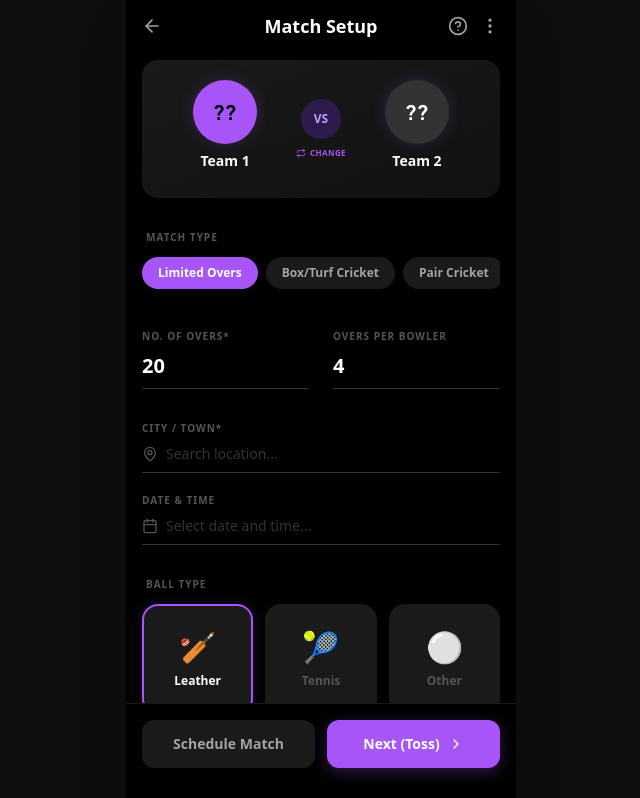
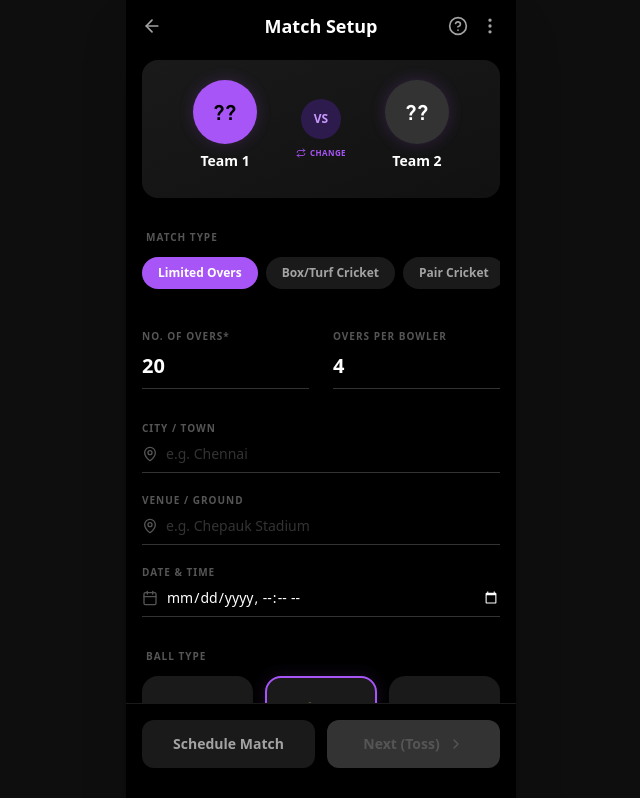
Before and after one commit to GokulAjithV/crease-lens, a React (Vite) app: page /match/new in a window 1280 px wide. Shown: the top 798 px of the page, without its empty margins (319-959 px from the left). Built offline with nearby package versions, Linux system fonts and the light colour scheme.

Commit message:
integrate GET /teams and POST /start-match

```diff
--- a/src/pages/SelectTeam.tsx
+++ b/src/pages/SelectTeam.tsx
@@ -1,19 +1,17 @@
-import React, { useState } from 'react';
-import { X, Search, Plus, ChevronRight, ArrowLeft } from 'lucide-react';
+import React, { useState, useEffect } from 'react';
+import { X, Search, Plus, ChevronRight, ArrowLeft, Loader2 } from 'lucide-react';
 import { useNavigate, useLocation } from 'react-router-dom';
 
-const allTeams = {
-  yours: [
-    { id: '1', name: 'Village Kings', initials: 'VK', color: '#a855f7', players: 8, matches: 12, sub: 'Created by you · 8 Players' },
-    { id: '2', name: 'Mumbai XI', initials: 'MX', color: '#f59e0b', players: 11, matches: 24, sub: 'Created by you · 11 Players' },
-    { id: '3', name: 'Street Strikers', initials: 'SS', color: '#10b981', players: 9, matches: 6, sub: 'Created by you · 9 Players' },
-  ],
-  opponents: [
-    { id: '4', name: 'Royal Challengers', initials: 'RC', color: '#ef4444', players: 14, matches: 18, sub: '14 Players · 18 Matches' },
-    { id: '5', name: 'Chennai Lions', initials: 'CL', color: '#3b82f6', players: 12, matches: 10, sub: '12 Players · 10 Matches' },
-    { id: '6', name: 'Delhi Dashers', initials: 'DD', color: '#f97316', players: 10, matches: 8, sub: '10 Players · 8 Matches' },
-  ],
-};
+interface TeamData {
+  id: string;
+  name: string;
+  initials: string;
+  color: string;
+  players: number;
+  matches: number;
+  sub: string;
+  created_by?: string;
+}
 
 export default function SelectTeam() {
   const navigate = useNavigate();
@@ -27,13 +25,82 @@ export default function SelectTeam() {
     preselected?.preselectedTeam1 && preselected?.preselectedTeam2 ? 1 : preselected?.preselectedTeam1 ? 2 : 1
   );
 
-  const filterTeams = (teams: typeof allTeams.yours) =>
-    teams.filter((t) => t.name.toLowerCase().includes(search.toLowerCase()));
+  const [yours, setYours] = useState<TeamData[]>([]);
+  const [opponents, setOpponents] = useState<TeamData[]>([]);
+  const [loading, setLoading] = useState(true);
+  const [error, setError] = useState('');
 
-  const filteredYours = filterTeams(allTeams.yours);
-  const filteredOpponents = filterTeams(allTeams.opponents);
+  useEffect(() => {
+    async function fetchTeams() {
+      try {
+        setError('');
+        setLoading(true);
+        const API_URL = import.meta.env.VITE_API_URL || 'http://localhost:8000';
+        const token = localStorage.getItem('token');
+        const userStr = localStorage.getItem('user');
+
+        let currentUserId = '';
+        if (userStr) {
+          try {
+            const userObj = JSON.parse(userStr);
+            currentUserId = userObj.id || '';
+          } catch (e) {
+            console.error('Failed to parse user from localStorage', e);
+          }
+        }
+
+        const response = await fetch(`${API_URL}/api/teams?scope=all`, {
+          headers: {
+            ...(token ? { Authorization: `Bearer ${token}` } : {}),
+          },
+        });
+
+        if (!response.ok) {
+          throw new Error('Failed to fetch teams');
+        }
+
+        const json = await response.json();
+        const rawTeams = json.data || [];
+
+        // Map API response to UI expected fields
+        const mappedTeams = rawTeams.map((team: any) => {
+          const players = team.player_count || 0;
+          const isYours = currentUserId && team.created_by === currentUserId;
+          return {
+            id: team.id,
+            name: team.name,
+            initials: team.initials || team.name.slice(0, 2).toUpperCase(),
+            color: team.avatar_color || '#7c3aed',
+            players: players,
+            matches: 0,
+            sub: isYours ? `Created by you · ${players} Players` : `${players} Players`,
+            created_by: team.created_by,
+          };
+        });
+
+        // Split teams
+        const yourTeams = mappedTeams.filter((t: any) => currentUserId && t.created_by === currentUserId);
+        const opponentTeams = mappedTeams.filter((t: any) => !currentUserId || t.created_by !== currentUserId);
+
+        setYours(yourTeams);
+        setOpponents(opponentTeams);
+      } catch (err: any) {
+        setError(err.message || 'Something went wrong while fetching teams');
+      } finally {
+        setLoading(false);
+      }
+    }
+
+    fetchTeams();
+  }, []);
+
+  const filterTeams = (teamsList: TeamData[]) =>
+    teamsList.filter((t) => t.name.toLowerCase().includes(search.toLowerCase()));
+
+  const filteredYours = filterTeams(yours);
+  const filteredOpponents = filterTeams(opponents);
   const allFiltered = [...filteredYours, ...filteredOpponents];
-  const noResults = search.length > 0 && allFiltered.length === 0;
+  const noResults = !loading && search.length > 0 && allFiltered.length === 0;
 
   const handleSelectTeam = (teamId: string) => {
     if (selectingFor === 1) {
@@ -46,7 +113,7 @@ export default function SelectTeam() {
 
   const getTeamById = (id: string | null) => {
     if (!id) return null;
-    return [...allTeams.yours, ...allTeams.opponents].find((t) => t.id === id) || null;
+    return [...yours, ...opponents].find((t) => t.id === id) || null;
   };
 
   const team1 = getTeamById(selectedTeam1);
@@ -170,6 +237,27 @@ export default function SelectTeam() {
 
       {/* Team Lists */}
       <main className="px-4 pb-32 space-y-6">
+
+        {/* Loading State */}
+        {loading && (
+          <div className="flex flex-col items-center justify-center py-12">
+            <Loader2 size={32} className="text-[#a855f7] animate-spin mb-3" />
+            <p className="text-sm text-[#a3a3a3]">Loading teams...</p>
+          </div>
+        )}
+
+        {/* Error State */}
+        {error && (
+          <div className="bg-[#ef4444]/10 border border-[#ef4444]/30 rounded-2xl p-4 text-center">
+            <p className="text-sm text-[#ef4444] mb-2">{error}</p>
+            <button
+              onClick={() => window.location.reload()}
+              className="text-xs text-[#ffffff] underline font-medium hover:text-[#a855f7]"
+            >
+              Retry
+            </button>
+          </div>
+        )}
 
         {/* No Results */}
         {noResults && (
--- a/src/pages/StartMatch.tsx
+++ b/src/pages/StartMatch.tsx
@@ -1,5 +1,5 @@
 import React, { useState } from 'react';
-import { ArrowLeft, HelpCircle, MoreVertical, MapPin, Calendar, ChevronRight, Repeat, UserPlus } from 'lucide-react';
+import { ArrowLeft, HelpCircle, MoreVertical, MapPin, Calendar, ChevronRight, Repeat, UserPlus, Loader2 } from 'lucide-react';
 import { useNavigate, useLocation } from 'react-router-dom';
 
 interface TeamData {
@@ -12,18 +12,39 @@ interface TeamData {
   sub: string;
 }
 
+// Maps UI labels → DB enum values for match_type
+const matchTypeMap: Record<string, string> = {
+  'Limited Overs': 'Limited',
+  'Box/Turf Cricket': 'Box',
+  'Pair Cricket': 'Pair',
+  'Test Match': 'Test',
+  'The Hundred': 'TheHundred',
+};
+
+// Maps UI labels → DB values for ball_type
+const ballTypeMap: Record<string, string> = {
+  'Leather': 'leather',
+  'Tennis': 'tennis',
+  'Other': 'other',
+};
+
 export default function StartMatch() {
   const navigate = useNavigate();
   const location = useLocation();
   const { team1, team2 } = (location.state as { team1: TeamData | null; team2: TeamData | null }) || { team1: null, team2: null };
 
   const [matchType, setMatchType] = useState('Limited Overs');
-  const [ballType, setBallType] = useState('Leather');
-  const [pitchType, setPitchType] = useState('Turf');
+  const [ballType, setBallType] = useState('Tennis');
+  const [pitchType, setPitchType] = useState('Rough');
   const [wagonWheel, setWagonWheel] = useState(true);
   const [overs, setOvers] = useState('20');
   const [oversPerBowler, setOversPerBowler] = useState('4');
+  const [city, setCity] = useState('');
+  const [venue, setVenue] = useState('');
+  const [scheduledAt, setScheduledAt] = useState('');
   const [showMenu, setShowMenu] = useState(false);
+  const [loading, setLoading] = useState(false);
+  const [error, setError] = useState('');
 
   const matchTypes = ['Limited Overs', 'Box/Turf Cricket', 'Pair Cricket', 'Test Match', 'The Hundred'];
   const ballTypes = [
@@ -32,6 +53,53 @@ export default function StartMatch() {
     { id: 'Other', icon: '⚪' },
   ];
   const pitchTypes = ['Turf', 'Rough', 'Cement', 'Astroturf', 'Matting'];
+
+  const handleCreateMatch = async () => {
+    if (!team1 || !team2) return;
+    setError('');
+    setLoading(true);
+
+    try {
+      const API_URL = import.meta.env.VITE_API_URL || 'http://localhost:8000';
+      const token = localStorage.getItem('token');
+
+      const body: Record<string, any> = {
+        team_a_id: team1.id,
+        team_b_id: team2.id,
+        match_type: matchTypeMap[matchType] || 'T20',
+        total_overs: parseInt(overs) || 20,
+        overs_per_bowler: parseInt(oversPerBowler) || 4,
+        ball_type: ballTypeMap[ballType] || 'tennis',
+        pitch_type: pitchType.toLowerCase(),
+      };
+
+      if (city.trim()) body.city = city.trim();
+      if (venue.trim()) body.venue = venue.trim();
+      if (scheduledAt) body.scheduled_at = new Date(scheduledAt).toISOString();
+
+      const response = await fetch(`${API_URL}/api/matches/`, {
+        method: 'POST',
+        headers: {
+          'Content-Type': 'application/json',
+          ...(token ? { Authorization: `Bearer ${token}` } : {}),
+        },
+        body: JSON.stringify(body),
+      });
+
+      const data = await response.json();
+
+      if (!response.ok) {
+        throw new Error(data.detail || 'Failed to create match');
+      }
+
+      const matchId = data.data?.id;
+      navigate(`/match/${matchId}/toss`, { state: { team1, team2, matchId } });
+    } catch (err: any) {
+      setError(err.message);
+    } finally {
+      setLoading(false);
+    }
+  };
 
   return (
     <div className="mx-auto max-w-[390px] min-h-screen bg-[#000000] text-[#ffffff] font-sans relative overflow-x-hidden shadow-2xl">
@@ -67,6 +135,13 @@ export default function StartMatch() {
       </header>
 
       <main className="px-4 py-2 space-y-8 pb-32">
+
+        {/* Error Banner */}
+        {error && (
+          <div className="bg-[#ef4444]/10 border border-[#ef4444]/40 text-[#ef4444] text-xs px-4 py-3 rounded-xl">
+            {error}
+          </div>
+        )}
 
         {/* Teams VS Display */}
         <section className="bg-gradient-to-br from-[#1a1a1a] to-[#111] rounded-2xl p-5">
@@ -174,12 +249,27 @@ export default function StartMatch() {
         {/* Location & Date */}
         <section className="space-y-5">
           <div>
-            <label className="text-[10px] font-bold text-[#565555] tracking-widest uppercase block mb-2">CITY / TOWN*</label>
+            <label className="text-[10px] font-bold text-[#565555] tracking-widest uppercase block mb-2">CITY / TOWN</label>
             <div className="flex items-center border-b border-[#333] pb-2 gap-2">
               <MapPin size={16} className="text-[#565555] flex-shrink-0" />
               <input
                 type="text"
-                placeholder="Search location..."
+                value={city}
+                onChange={(e) => setCity(e.target.value)}
+                placeholder="e.g. Chennai"
+                className="w-full bg-transparent text-sm text-[#ffffff] outline-none placeholder:text-[#333]"
+              />
+            </div>
+          </div>
+          <div>
+            <label className="text-[10px] font-bold text-[#565555] tracking-widest uppercase block mb-2">VENUE / GROUND</label>
+            <div className="flex items-center border-b border-[#333] pb-2 gap-2">
+              <MapPin size={16} className="text-[#565555] flex-shrink-0" />
+              <input
+                type="text"
+                value={venue}
+                onChange={(e) => setVenue(e.target.value)}
+                placeholder="e.g. Chepauk Stadium"
                 className="w-full bg-transparent text-sm text-[#ffffff] outline-none placeholder:text-[#333]"
               />
             </div>
@@ -189,9 +279,10 @@ export default function StartMatch() {
             <div className="flex items-center border-b border-[#333] pb-2 gap-2">
               <Calendar size={16} className="text-[#565555] flex-shrink-0" />
               <input
-                type="text"
-                placeholder="Select date and time..."
-                className="w-full bg-transparent text-sm text-[#ffffff] outline-none placeholder:text-[#333]"
+                type="datetime-local"
+                value={scheduledAt}
+                onChange={(e) => setScheduledAt(e.target.value)}
+                className="w-full bg-transparent text-sm text-[#ffffff] outline-none placeholder:text-[#333] [color-scheme:dark]"
               />
             </div>
           </div>
@@ -282,11 +373,25 @@ export default function StartMatch() {
           Schedule Match
         </button>
         <button
-          onClick={() => navigate('/match/1/toss', { state: { team1, team2 } })}
-          className="flex-1 bg-[#a855f7] text-[#ffffff] py-3.5 rounded-xl font-bold text-sm flex items-center justify-center gap-2 hover:bg-[#c799ff] transition-colors shadow-[0_4px_16px_rgba(168,85,247,0.3)]"
+          onClick={handleCreateMatch}
+          disabled={!team1 || !team2 || loading}
+          className={`flex-1 py-3.5 rounded-xl font-bold text-sm flex items-center justify-center gap-2 transition-all ${
+            !team1 || !team2 || loading
+              ? 'bg-[#333] text-[#565555] cursor-not-allowed'
+              : 'bg-[#a855f7] text-[#ffffff] hover:bg-[#c799ff] shadow-[0_4px_16px_rgba(168,85,247,0.3)]'
+          }`}
         >
-          Next (Toss)
-          <ChevronRight size={16} />
+          {loading ? (
+            <>
+              <Loader2 size={16} className="animate-spin" />
+              Creating...
+            </>
+          ) : (
+            <>
+              Next (Toss)
+              <ChevronRight size={16} />
+            </>
+          )}
         </button>
       </div>
     </div>
```
